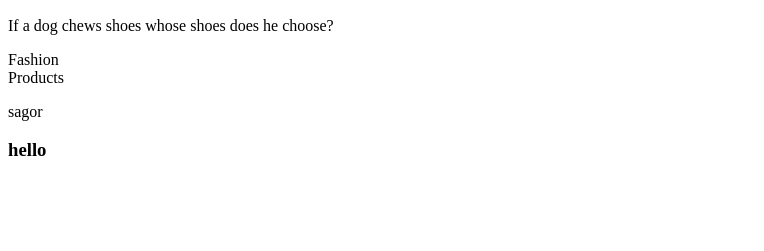
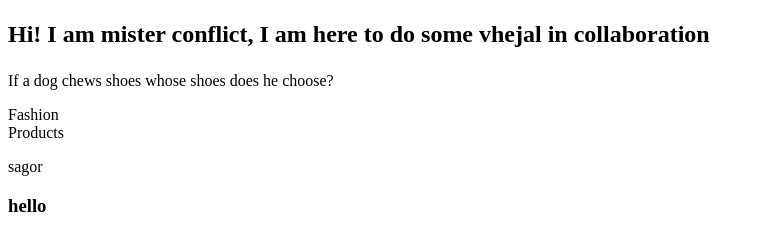
Before and after one commit to shohaib1996/dummy_git_collaboration, a plain HTML site: page index.html in a window 1280 px wide. Shown: the part 461-712 px from the top of the page, without its empty margins (0-764 px from the left). Drawn offline with Linux system fonts and the light colour scheme.

Commit message:
Making conflict

```diff
--- a/index.html
+++ b/index.html
@@ -13,6 +13,7 @@
               <h2 class="card-title">
                 Shoes!
                 <div class="badge badge-secondary">NEW</div>
+                <p>Hi! I am mister conflict, I am here to do some vhejal in collaboration</p>
               </h2>
               <p>If a dog chews shoes whose shoes does he choose?</p>
               <div class="card-actions justify-end">
```
